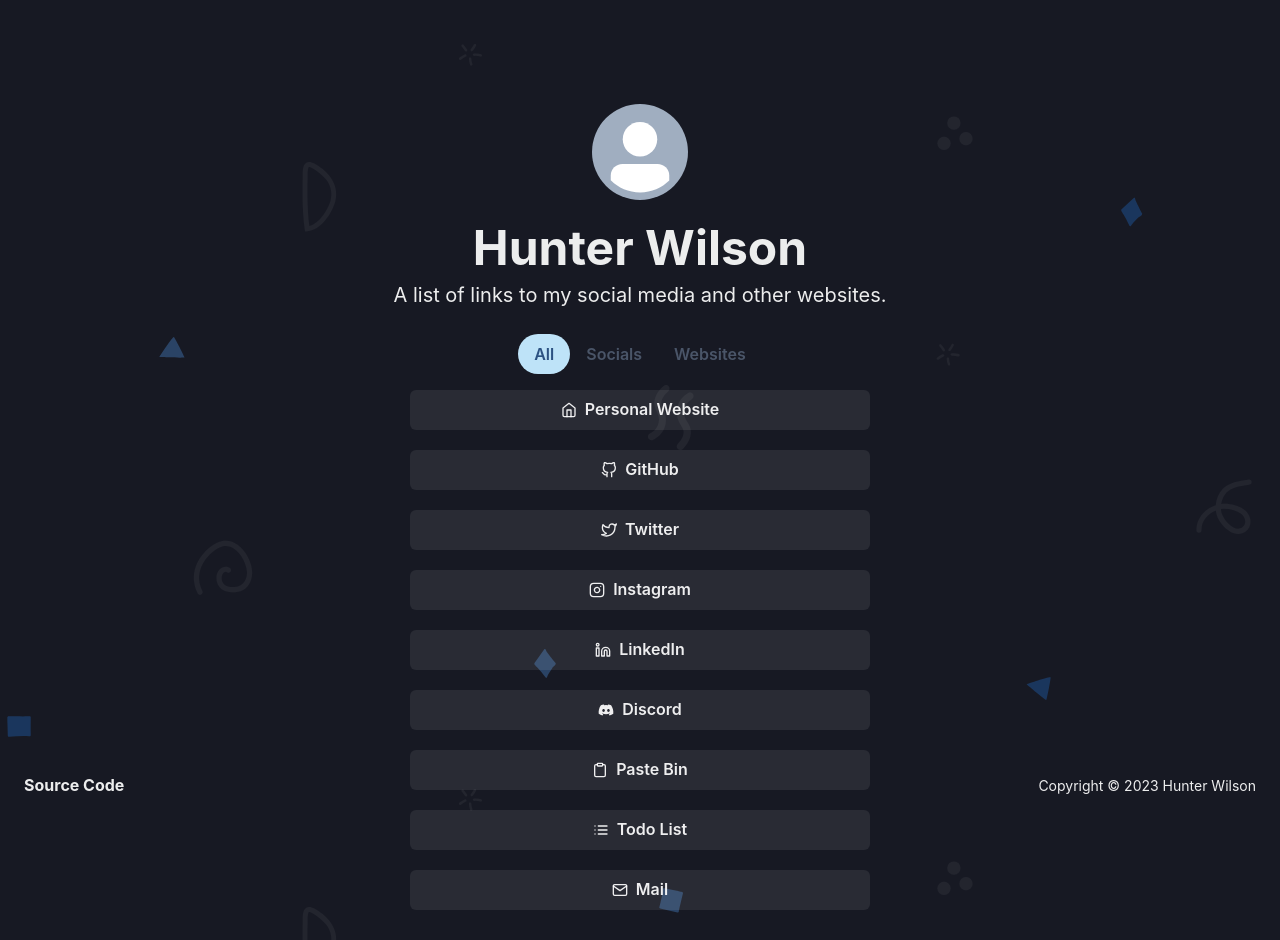
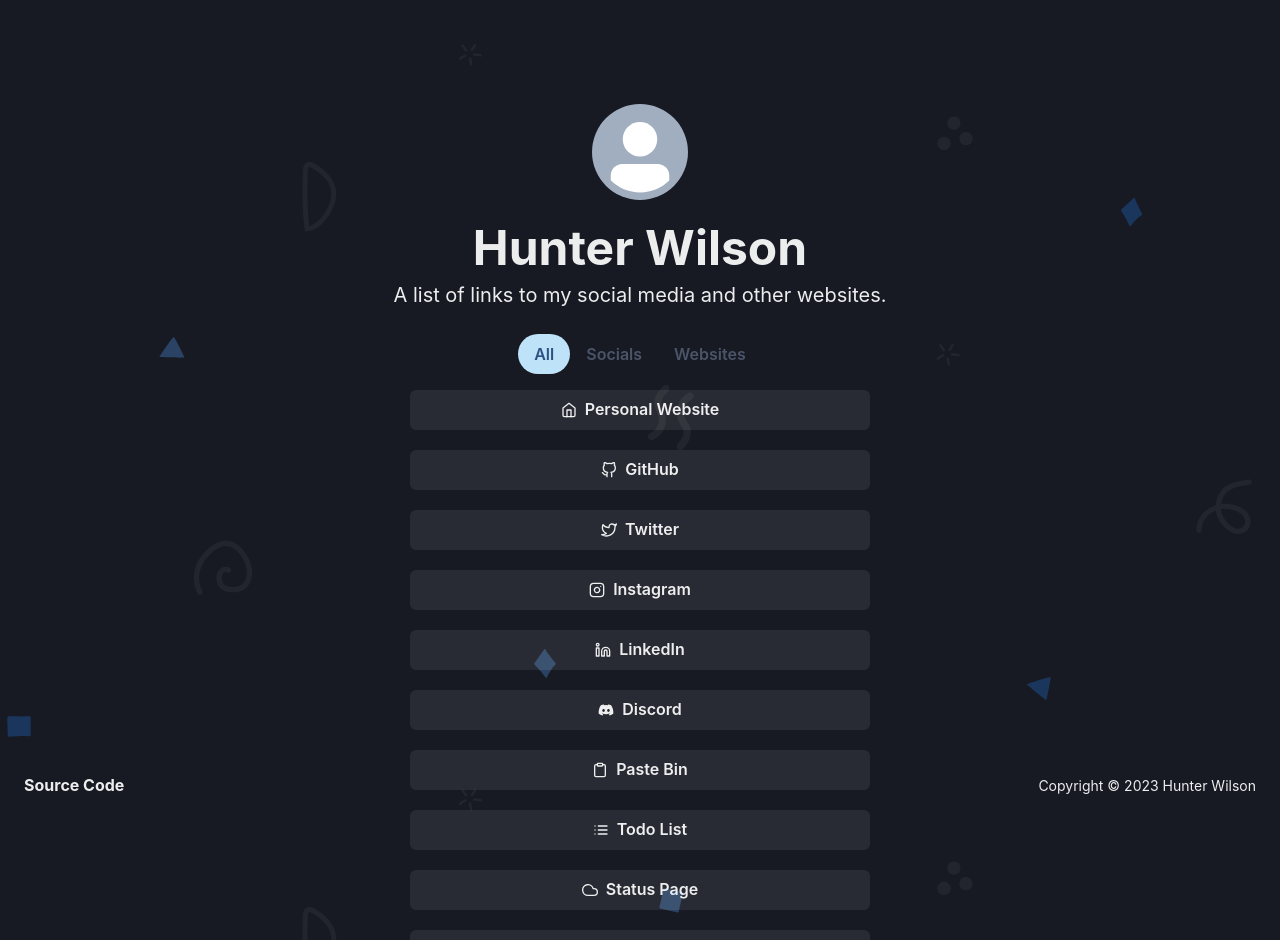
Before and after one commit to TheTeaCup/links, a Next.js app: page / in a window 1280 px wide. Shown: the top 940 px of the page. Built offline with nearby package versions, Linux system fonts and the light colour scheme.

Commit message:
Add status page

```diff
--- a/data/links.js
+++ b/data/links.js
@@ -1,4 +1,14 @@
-import {FiClipboard, FiGithub, FiHome, FiInstagram, FiLinkedin, FiList, FiMail, FiTwitter} from "react-icons/fi";
+import {
+    FiClipboard,
+    FiCloud,
+    FiGithub,
+    FiHome,
+    FiInstagram,
+    FiLinkedin,
+    FiList,
+    FiMail,
+    FiTwitter
+} from "react-icons/fi";
 import {FaDiscord} from "react-icons/fa";
 
 const links = [
@@ -51,6 +61,12 @@ const links = [
         type: 'website'
     },
     {
+        name: 'Status Page',
+        url: 'https://status.hunterwilson.dev',
+        icon: <FiCloud/>,
+        type: 'website'
+    },
+    {
         name: 'Mail',
         url: 'mailto:hello@hunterwilson.dev',
         icon: <FiMail/>,
```
